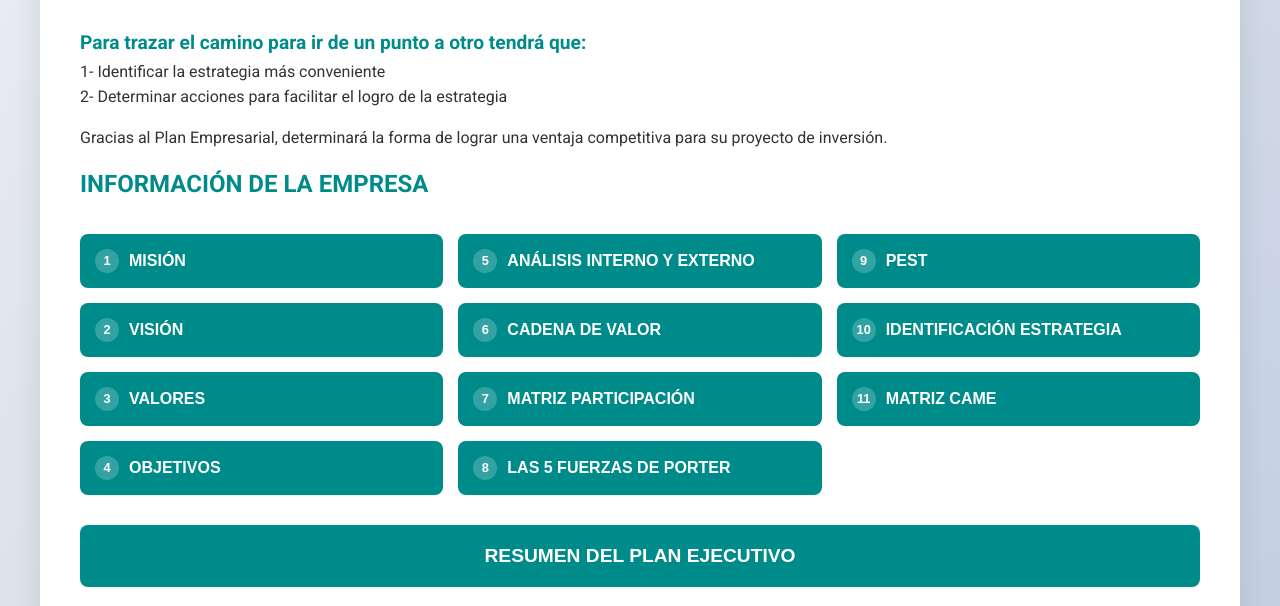
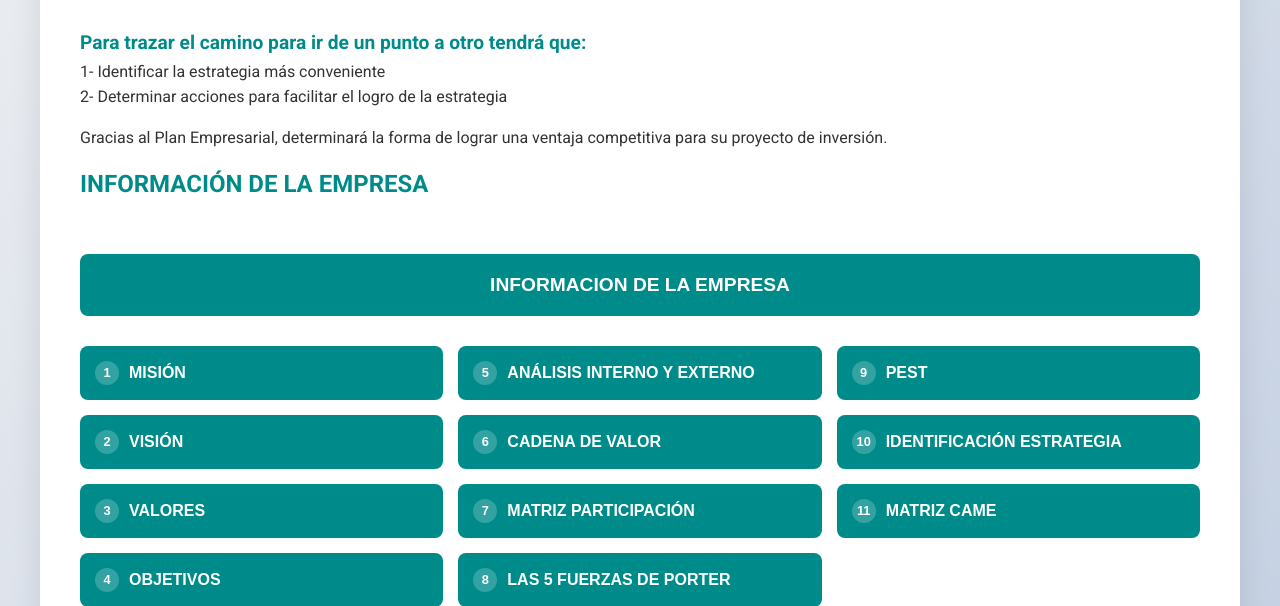
Before and after one commit to jesushuallpaEPIS3/HuallpaApazaCutipaChuracutipa_proyecto_PETI, a PHP site: page /home.php in a window 1280 px wide. Shown: the part 623-1229 px from the top of the page. Run offline with PHP 8.4, Linux system fonts and the light colour scheme.

Commit message:
Update home.php
#14

```diff
--- a/home.php
+++ b/home.php
@@ -166,6 +166,7 @@
         <p>Gracias al Plan Empresarial, determinará la forma de lograr una ventaja competitiva para su proyecto de inversión.</p>
 
         <h2>INFORMACIÓN DE LA EMPRESA</h2>
+        <button class="button-large" aria-label="Informacion de la Empresa" onclick="location.href='informacion/informacion.php'">INFORMACION DE LA EMPRESA</button>
         <div class="button-container" role="group" aria-label="Opciones de información de la empresa">
             <button class="button" data-number="1" aria-label="Misión" onclick="location.href='mision/mision.php'">MISIÓN</button>
             <button class="button" data-number="5" aria-label="Análisis interno y externo" onclick="location.href='analisis_interno_externo/analisis_interno_externo.php'">ANÁLISIS INTERNO Y EXTERNO</button>
```
